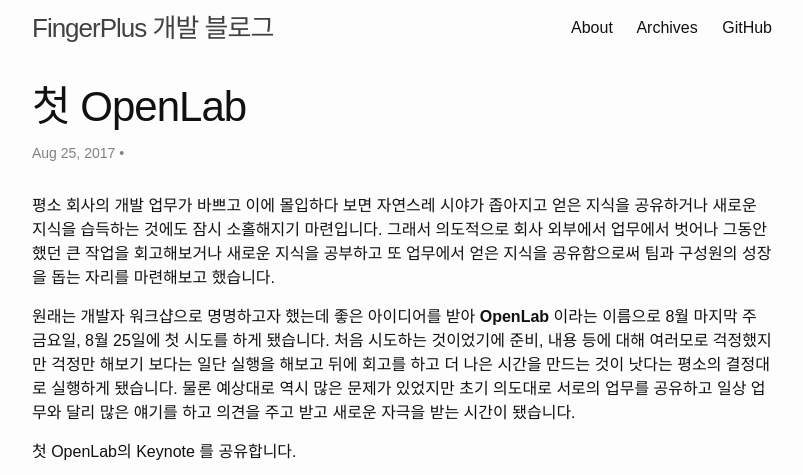
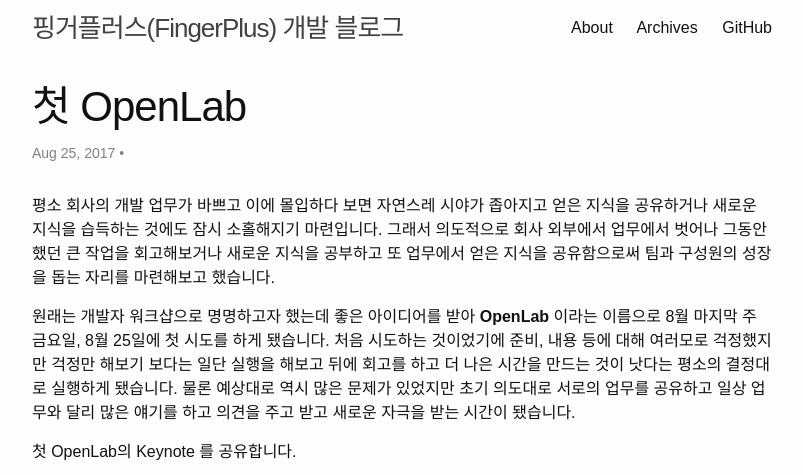
Before and after one commit to jeff-lim/fingerplus.github.io, a Jekyll site: the page built from index.html, in a window 1280 px wide and 900 px high, cut to the strip 0-475 px from the top of the window. Shown: the whole strip, without its empty margins (238-1041 px from the left). Built offline with Jekyll 4.4.1, drawn with Linux system fonts in a browser that asks for light colours; the list of posts is cut into pages by our own code; some of the changed text lies outside the part shown.

Commit message:
검색 관련 조정

```diff
--- a/_config.yml
+++ b/_config.yml
@@ -1,5 +1,5 @@
-title: FingerPlus 개발 블로그
-author: FingerPlus 개발팀
+title: 핑거플러스(FingerPlus) 개발 블로그
+author: 핑거플러스(FingerPlus) 개발팀
 description: 핑거플러스 개발팀의 블로그입니다.
 baseurl: "" # the subpath of your site, e.g. /blog
 url: "https://fingerplus.github.io" # the base hostname & protocol for your site, e.g. http://example.com
--- a/robots.txt
+++ b/robots.txt
@@ -1,4 +1,4 @@
 User-agent: *
-Allow: /
+Disallow:
 
 Sitemap: https://fingerplus.github.io/sitemap.xml
```
